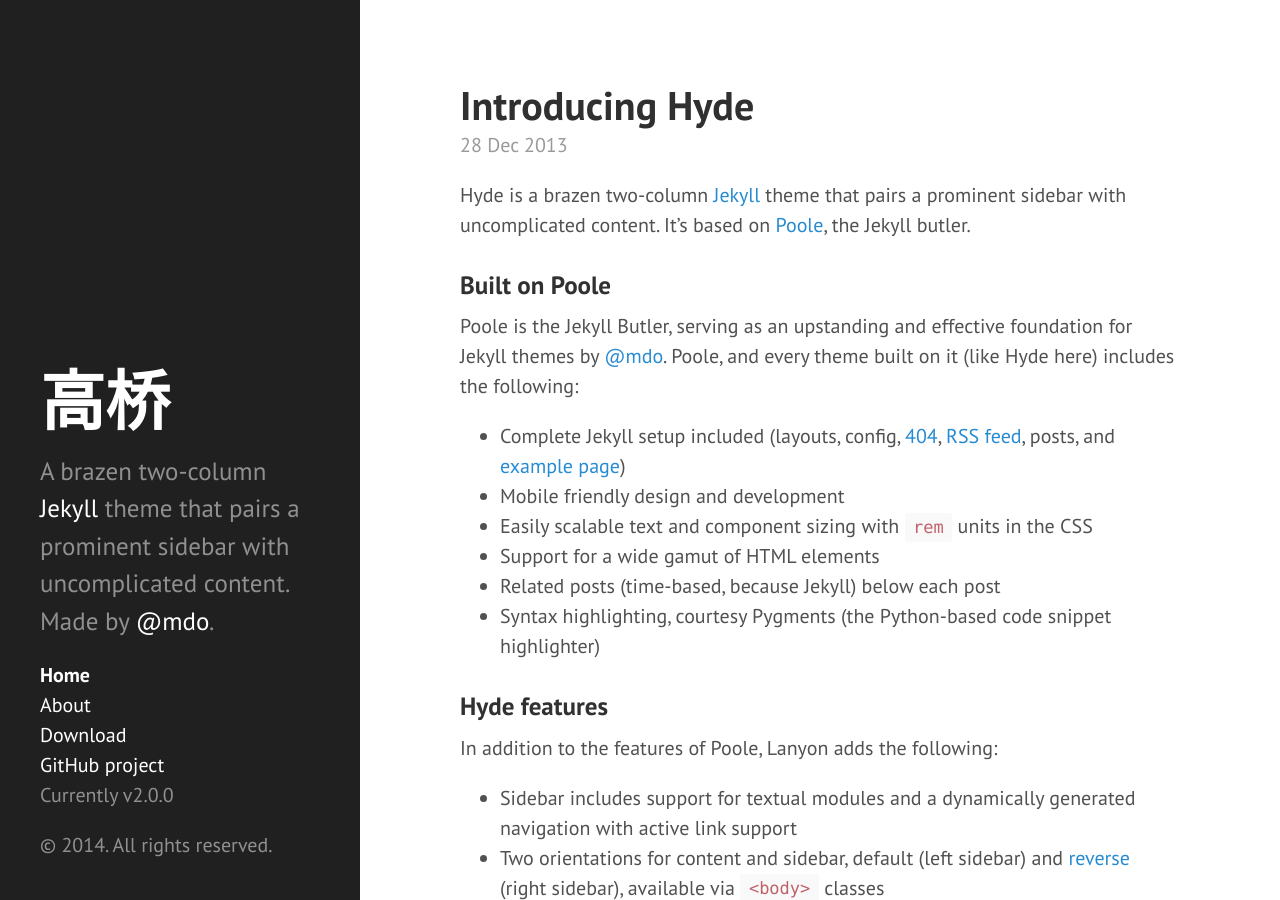
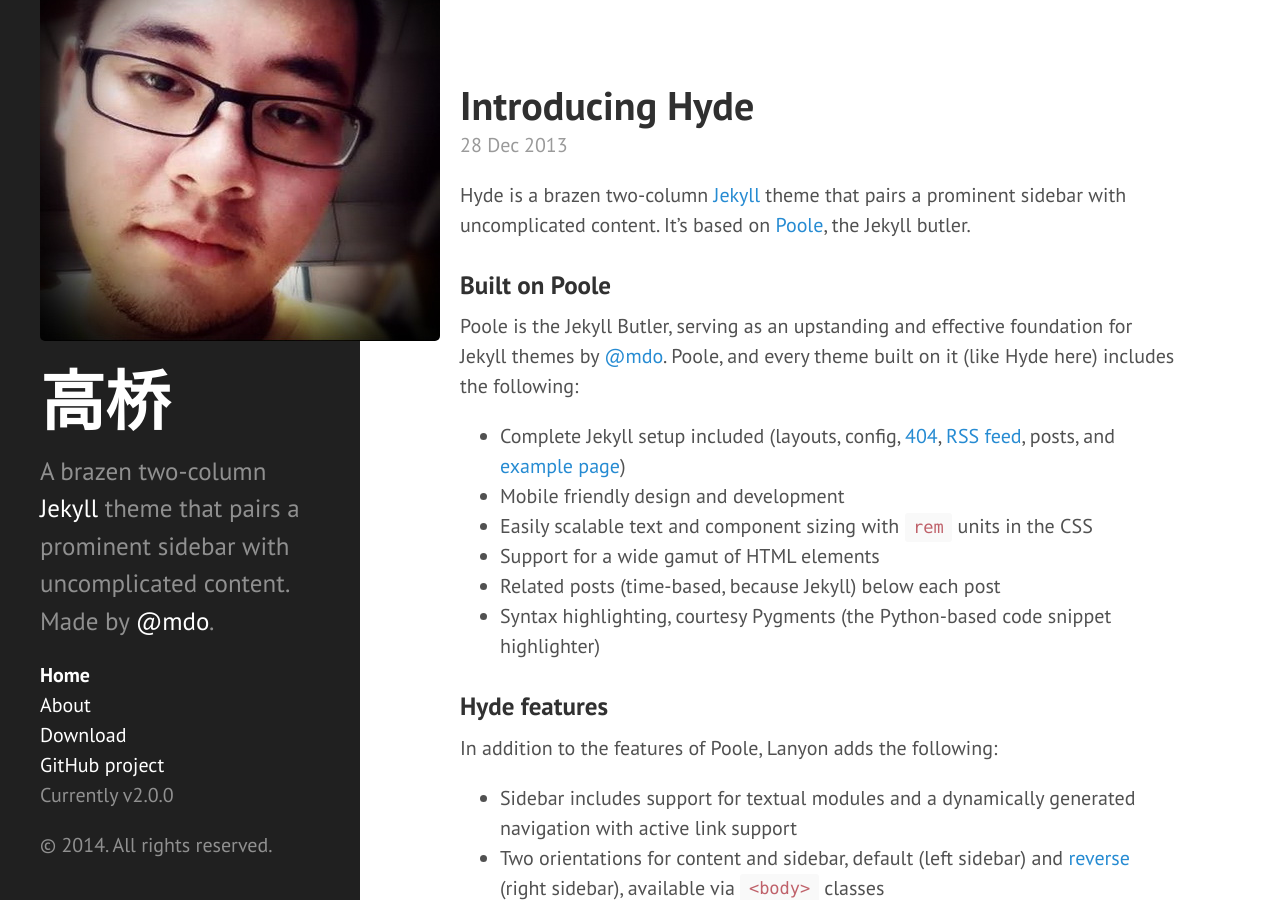
Before and after one commit to qiaogao/qiaogao.github.io, a Jekyll site: the page built from index.html, in a window 1280 px wide and 900 px high. Built offline with Jekyll 4.4.1, drawn with Linux system fonts in a browser that asks for light colours; Markdown is read by kramdown in place of the engine named in the settings; the list of posts is cut into pages by our own code.

Commit message:
add picture

```diff
--- a/_includes/sidebar.html
+++ b/_includes/sidebar.html
@@ -1,5 +1,6 @@
 <div class="sidebar">
   <div class="container sidebar-sticky">
+    <img src="images/avatar.jpg">
     <div class="sidebar-about">
       <h1>{{ site.title }}</h1>
       <p class="lead">{{ site.description }}</p>
```
Also changed, not shown: images/avatar.jpg (added).
